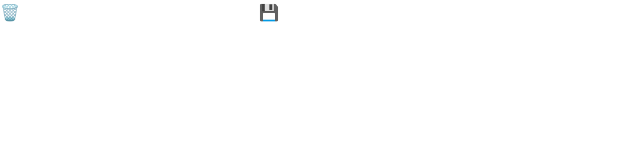
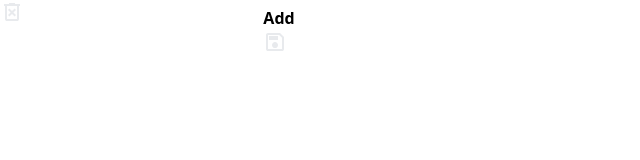
Before and after one commit to Gnarus-G/mynd, a SvelteKit app: page / in a window 1280 px wide. Shown: the top 160 px of the page, without its empty margins (0-640 px from the left). Built offline with nearby package versions, Linux system fonts and the light colour scheme.

Commit message:
feat: better ui for input and buttons

```diff
--- /dev/null
+++ b/src/lib/TodoInput.svelte
@@ -0,0 +1,47 @@
+<script>
+  import { addTodo, cleanTodos } from "./store";
+</script>
+
+<form
+  class="sticky bottom-4 container flex gap-5 px-8 items-center"
+  on:submit|preventDefault={(e) => {
+    const el = e.currentTarget.elements.namedItem("todo");
+    // @ts-ignore
+    addTodo(el.value);
+    // @ts-ignore
+    el.value = "";
+  }}
+>
+  <button
+    type="button"
+    class="rounded-full bg-rose-800 hover:bg-rose-900 transition active:scale-90 p-2 shadow-md shadow-slate-800 hover:shadow-sm"
+    on:click={cleanTodos}
+  >
+    <svg
+      xmlns="http://www.w3.org/2000/svg"
+      height="24px"
+      viewBox="0 -960 960 960"
+      width="24px"
+      fill="#e8eaed"
+      ><path
+        d="m376-300 104-104 104 104 56-56-104-104 104-104-56-56-104 104-104-104-56 56 104 104-104 104 56 56Zm-96 180q-33 0-56.5-23.5T200-200v-520h-40v-80h200v-40h240v40h200v80h-40v520q0 33-23.5 56.5T680-120H280Zm400-600H280v520h400v-520Zm-400 0v520-520Z"
+      /></svg
+    >
+  </button>
+  <input class="rounded-md px-1 w-full h-full" name="todo" />
+  <button
+    class="flex gap-2 p-2 rounded-lg bg-slate-950 hover:bg-slate-900 transition active:scale-90 shadow-md shadow-slate-800 hover:shadow-sm"
+    type="submit"
+    ><strong>Add</strong>
+    <svg
+      xmlns="http://www.w3.org/2000/svg"
+      height="24px"
+      viewBox="0 -960 960 960"
+      width="24px"
+      fill="#e8eaed"
+      ><path
+        d="M840-680v480q0 33-23.5 56.5T760-120H200q-33 0-56.5-23.5T120-200v-560q0-33 23.5-56.5T200-840h480l160 160Zm-80 34L646-760H200v560h560v-446ZM480-240q50 0 85-35t35-85q0-50-35-85t-85-35q-50 0-85 35t-35 85q0 50 35 85t85 35ZM240-560h360v-160H240v160Zm-40-86v446-560 114Z"
+      /></svg
+    ></button
+  >
+</form>
--- a/src/routes/+page.svelte
+++ b/src/routes/+page.svelte
@@ -6,14 +6,13 @@
   import {
     todos,
     load,
-    addTodo,
     removeTodo,
     moveUp,
     moveDown,
     moveBelow,
-    cleanTodos,
   } from "$lib/store";
   import TrashCan from "$lib/trash/TrashCan.svelte";
+  import TodoInput from "$lib/TodoInput.svelte";
 
   onMount(load);
 </script>
@@ -23,28 +22,6 @@
 <main
   class="h-screen overflow-y-auto bg-gray-800 text-gray-300 [&_input]:bg-gray-700 flex flex-col items-center justify-center gap-10"
 >
-  <form
-    class="sticky top-4"
-    on:submit|preventDefault={(e) => {
-      const el = e.currentTarget.elements.namedItem("todo");
-      // @ts-ignore
-      addTodo(el.value);
-      // @ts-ignore
-      el.value = "";
-    }}
-  >
-    <button
-      type="button"
-      class="rounded bg-pink-800 hover:bg-pink-900 transition active:scale-90 px-1 shadow-md shadow-slate-800 hover:shadow-sm"
-      on:click={cleanTodos}>&#x1F5D1;</button
-    >
-    <input class="rounded px-1" name="todo" />
-    <button
-      class="rounded-tr-lg rounded bg-slate-400 hover:bg-slate-500 transition active:scale-90 px-1 shadow-md shadow-slate-800 hover:shadow-sm"
-      type="submit">&#x1F4BE;</button
-    >
-  </form>
-
   <ul class="overflow-y-auto container px-5" use:autoAnimate>
     {#each $todos as todo, idx (todo.id)}
       <TodoItem
@@ -58,6 +35,8 @@
       />
     {/each}
   </ul>
+
+  <TodoInput />
 </main>
 
 <TrashCan />
```
